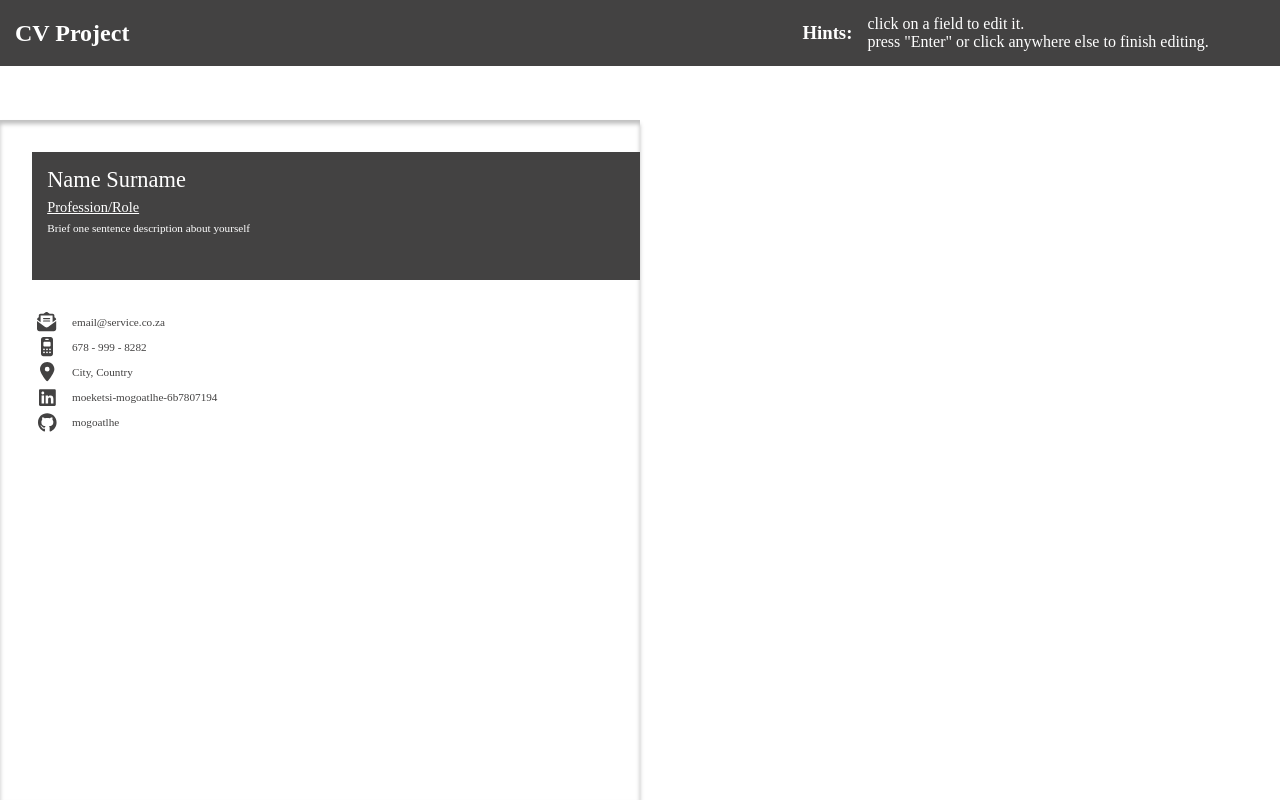
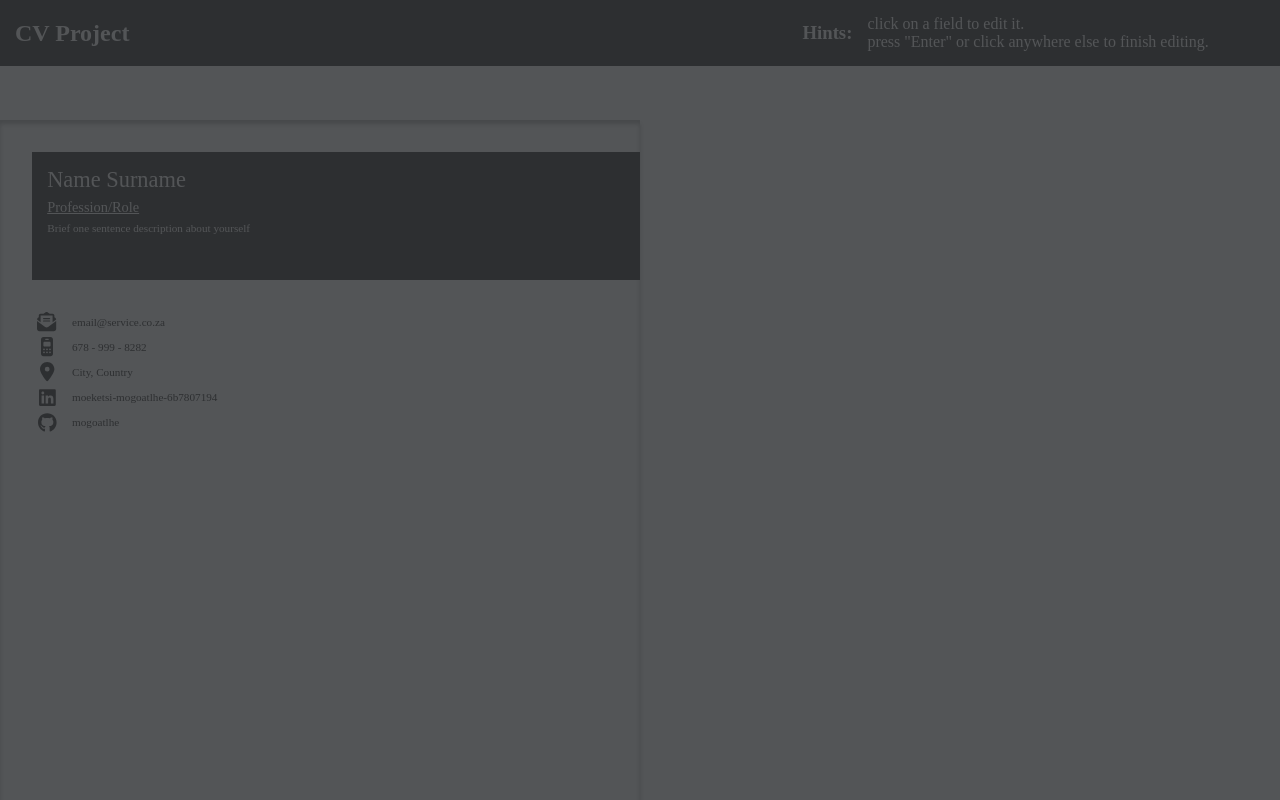
Before and after one commit to Mogoatlhe/cv-project, a React (Create React App) app: page / in a window 1280 px wide. Built offline with nearby package versions, Linux system fonts and the light colour scheme; a web font is replaced by a local one.

Commit message:
added an overlay

```diff
--- a/src/App.css
+++ b/src/App.css
@@ -186,3 +186,11 @@ svg{
     justify-content: center;
     width: 30px;
 }
+
+#blur{
+    position: absolute;
+    top: 0;
+    width: 100vw;
+    height: 100vh;
+    background-color: rgba(40, 43, 46, 0.8);
+}
--- a/src/components/CvBody.js
+++ b/src/components/CvBody.js
@@ -45,6 +45,7 @@ class CvBody extends Component{
                         <CvSocials socials = { this.contactInfo.linkedin }/>
                         <CvSocials socials = { this.contactInfo.github }/>
                     </div>
+                    <div id = "blur"></div>
                 </div>
                 <div id = "cv-body-right"></div>
             </div>
```
